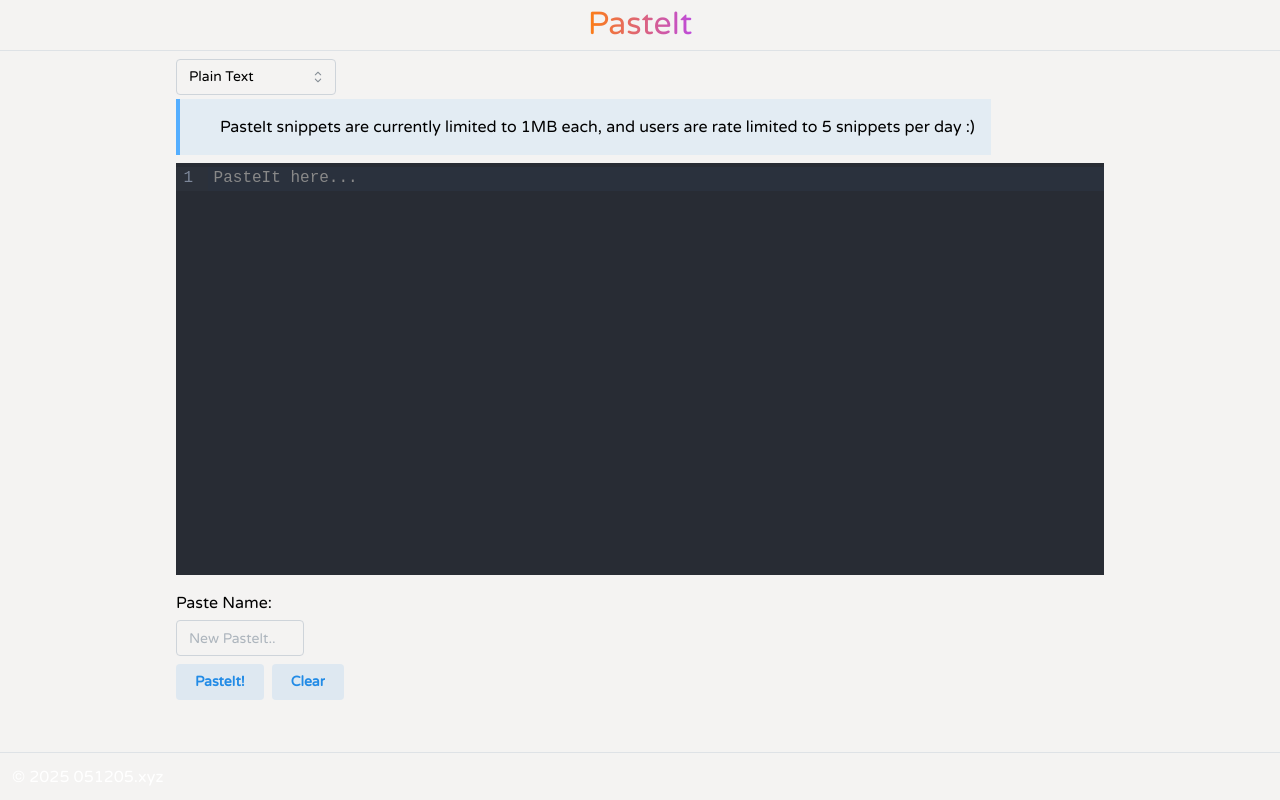
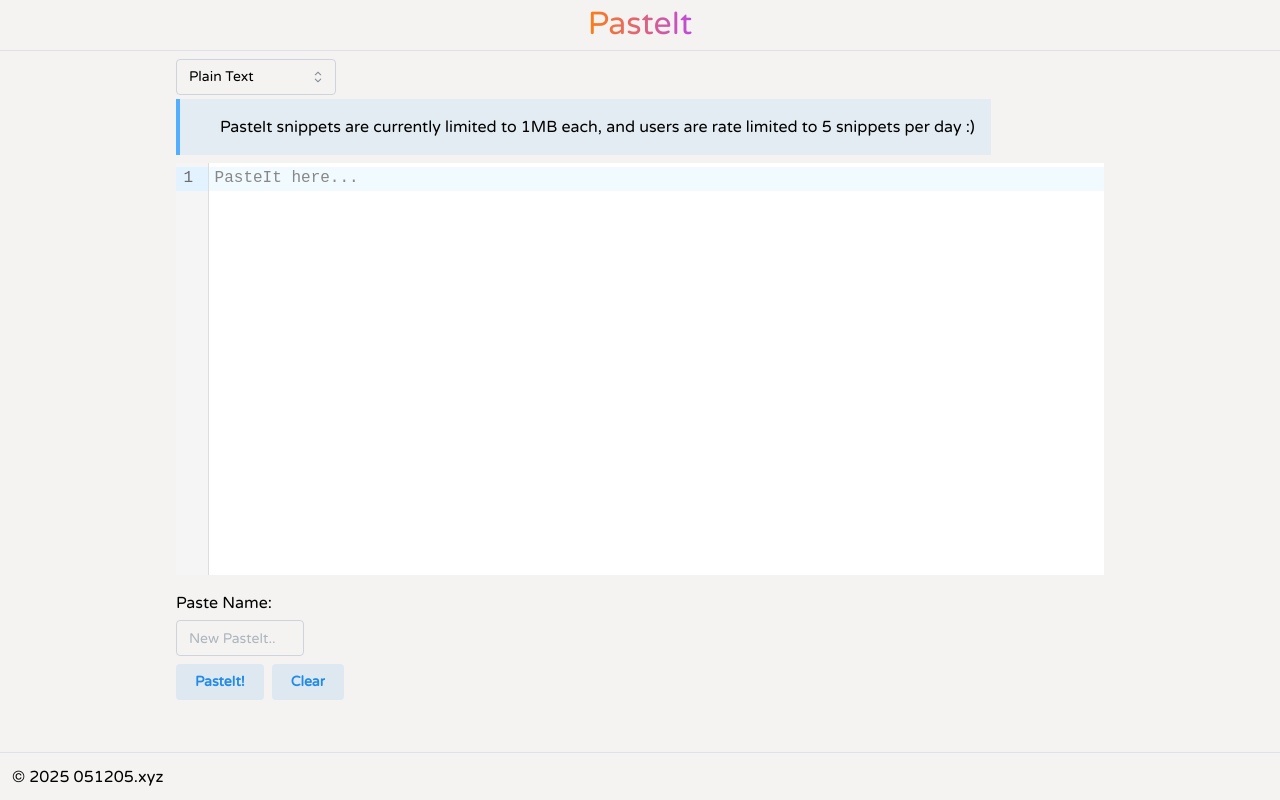
Before and after one commit to milkyicedtea/PasteIt-Frontend, a React (Vite) app: page / in a window 1280 px wide. Built offline with nearby package versions, Linux system fonts and the light colour scheme; no server answers; some icons are missing.

Commit message:
Little more optimization + Styling

```diff
--- a/src/App.tsx
+++ b/src/App.tsx
@@ -1,5 +1,3 @@
-import '@mantine/core/styles.css'
-
 import {AppShell, MantineProvider} from '@mantine/core'
 import {theme} from "./theme.ts"
 
--- a/src/components/CodeEditor.tsx
+++ b/src/components/CodeEditor.tsx
@@ -43,7 +43,15 @@
       editable={editable}
       basicSetup={basicSetup}
       placeholder={placeholder}
-      theme={colorScheme ? "dark" : "light"}
+      theme={
+        colorScheme === "dark"
+          ? "dark"
+        : colorScheme === "light"
+          ? "light"
+        : window.matchMedia("(prefers-color-scheme: dark)").matches
+          ? "dark"
+          : "light"
+      }
       style={{
         fontFamily: "Consolas, Monaco, Lucida Console, Liberation Mono, Courier New",
       }}
--- a/src/components/Footer.tsx
+++ b/src/components/Footer.tsx
@@ -1,9 +1,23 @@
-import {Anchor, AppShell, Text} from "@mantine/core";
+import {Anchor, AppShell, Text, useMantineColorScheme} from "@mantine/core";
 
 export function Footer() {
+  const {colorScheme} = useMantineColorScheme()
+
   return (
     <AppShell.Footer zIndex={0} p={"sm"}>
-        <Anchor href={"https://051205.xyz"} style={{textDecoration: "none", color: "white"}}>
+        <Anchor href={"https://051205.xyz"}
+          style={{
+            display: "inline-block",
+            textDecoration: "none",
+            color: colorScheme === "dark"
+              ? "white"
+            : colorScheme === "light"
+              ? "black"
+            : window.matchMedia("(prefers-color-scheme: dark)").matches
+              ? "white"
+              : "black"
+          }}
+        >
           <Text variant={"text"}>© 2025 051205.xyz</Text>
         </Anchor>
     </AppShell.Footer>
--- a/src/pages/Home.tsx
+++ b/src/pages/Home.tsx
@@ -7,6 +7,7 @@
 import {useNavigate} from "@tanstack/react-router";
 import {api} from "@local/hooks/api.ts";
 import {getRecaptchaToken} from "@local/hooks/recaptcha.ts";
+import '@mantine/core/styles.css'
 
 const CodeEditor = lazy(() => import("@local/components/CodeEditor.tsx"))
 
@@ -89,6 +90,7 @@
               {/*@ts-expect-error - style not getting detected but gets picked up..*/}
               <InfoIcon style={{color: "#54aeff"}}/>
               <Text>PasteIt snippets are currently limited to 1MB each, and users are rate limited to 5 snippets per day :)</Text>
+
             </div>
           </Container>
 
--- a/src/pages/Paste.tsx
+++ b/src/pages/Paste.tsx
@@ -6,6 +6,7 @@
 import {api} from "@local/hooks/api.ts"
 import {Button, Container, Text} from "@mantine/core"
 import {getLanguageLabel} from "@local/hooks/codeHighlitghting.ts"
+import '@mantine/core/styles.css'
 
 const CodeEditor = lazy(() => import("@local/components/CodeEditor.tsx"))
 
--- a/src/theme.ts
+++ b/src/theme.ts
@@ -1,5 +1,5 @@
 import { createTheme } from '@mantine/core'
-import "@fontsource/varela-round"
+import "@fontsource/varela-round/latin"
 
 export const theme = createTheme({
   fontFamily: "Varela Round",
```
